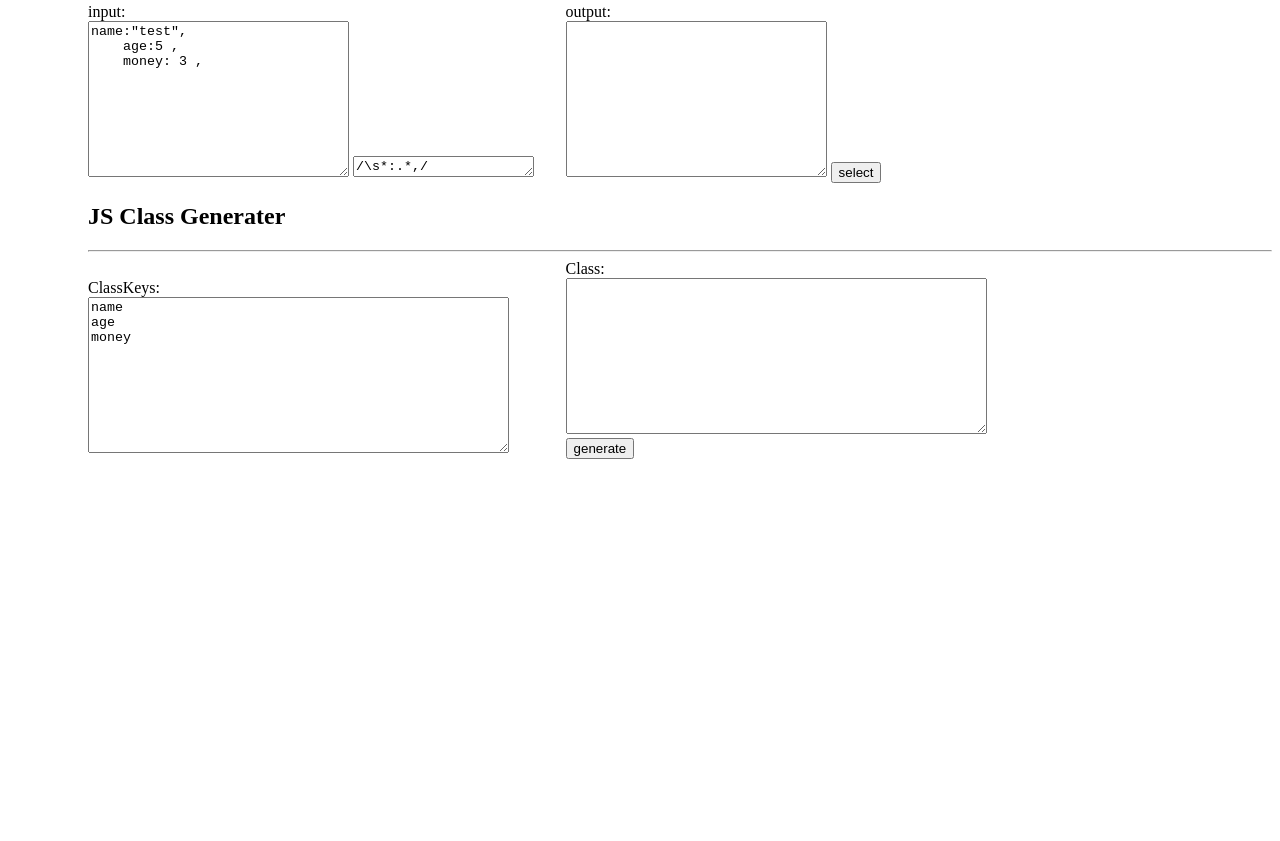
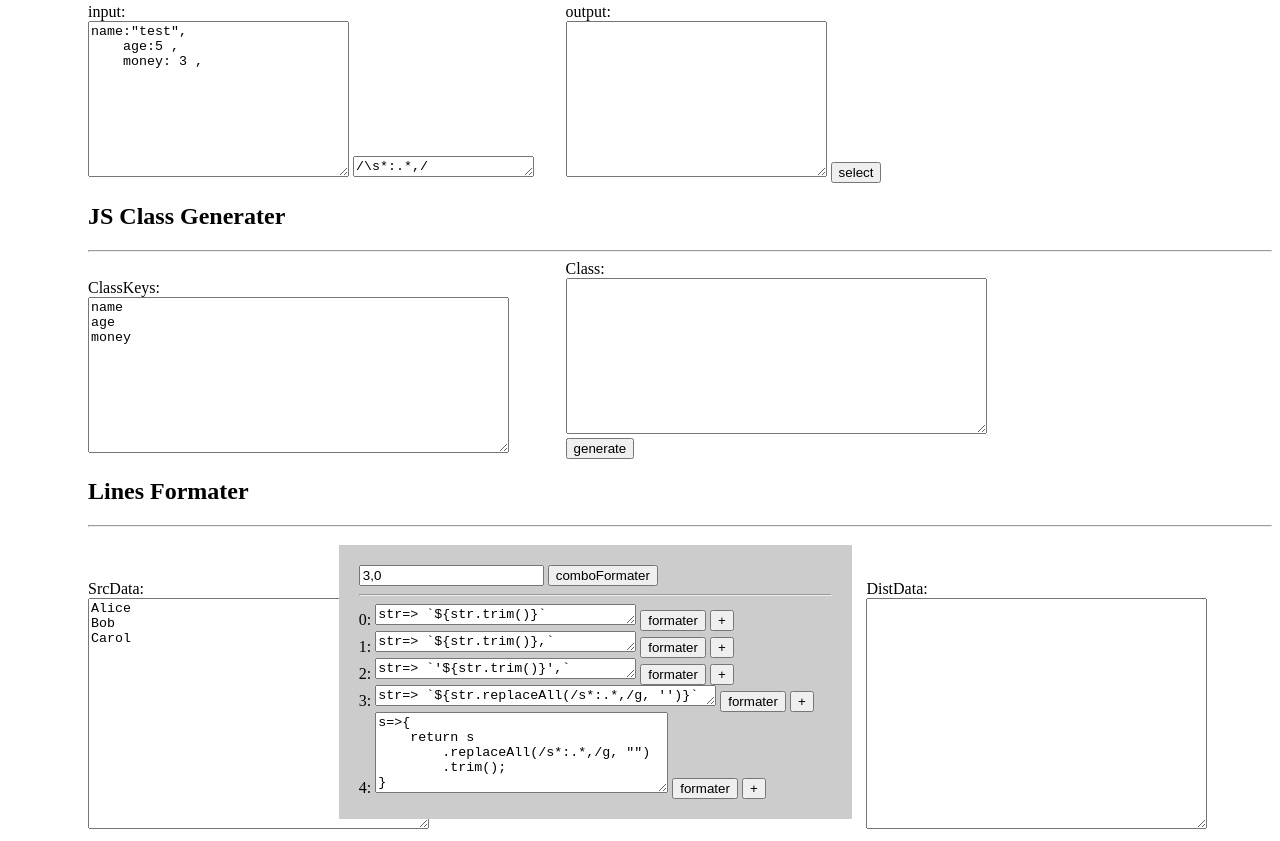
Before and after one commit to floatingping/rpgmakerTools, a plain HTML site: page tools/index.html in a window 1280 px wide. Shown: the part 734-1575 px from the top of the page. Before the commit the page ends 1201 px from the top, so only its background shows below. Drawn offline with nearby package versions, Linux system fonts and the light colour scheme.

Commit message:
feat: add Lines Formater

```diff
--- a/tools/index.html
+++ b/tools/index.html
@@ -16,6 +16,7 @@
             display: inline-block;
             width: 40%;
         }
+
         .width20 {
             display: inline-block;
             width: 20%;
@@ -100,11 +101,41 @@
                 <button v-on:click="generate()">generate</button>
             </div>
             <br>
+            <h2>Lines Formater</h2>
+            <hr>
+            <div class="width20">
+                SrcData:<br>
+                <textarea v-model="formatSrcData" rows="15" cols="40"></textarea>
+            </div>
+            <div class="width40" style="
+                    max-height: 15rem;
+                    overflow: scroll;
+                    background-color: #ccc;
+                    padding: 20px;
+                    margin: 10px;">
+                <input type="text" v-model="formatComboIndexs">
+                <button v-on:click="executeComboFormater()">comboFormater</button>
+                <hr>
+                <template v-for="(formatCallback, index) in formatCallbacks">
+                    {{index}}:
+                    <textarea v-model="formatCallbacks[index]" :rows="formatCallbacks[index].split('\n').length"
+                        :cols="Math.max(30, ...formatCallbacks[index].split('\n').map(s=>s.length))">
+                    </textarea>
+                    <button v-on:click="executeFormat([index])">formater</button>
+                    <button v-on:click="addFormatRule(index)">+</button>
+                    <br>
+                </template>
+            </div>
+            <div class="width20">
+                DistData:<br>
+                <textarea v-model="formatDistData" rows="15" cols="40"></textarea>
+            </div>
+            <br>
         </div>
     </div>
 
     <script src="app.js?20220305a"></script>
-    <script src="jsTools.js?20220305a"></script>
+    <script src="jsTools.js?20220821a"></script>
 </body>
 
 </html>
--- a/tools/jsTools.js
+++ b/tools/jsTools.js
@@ -9,7 +9,23 @@ const vueJsTools = new Vue({
         regexp: `/\\s*:.*,/`,
         keyWordSelecterOut: "",
         classKeys: "name\nage\nmoney",
-        jsClass: ""
+        jsClass: "",
+        formatSrcData: `Alice
+Bob
+Carol`,
+        formatCallbacks: [
+            "str=> `${str.trim()}`",
+            "str=> `${str.trim()},`",
+            "str=> `'${str.trim()}',`",
+            "str=> `${str.replaceAll(/s*:.*,/g, '')}`",
+            `s=>{
+    return s
+        .replaceAll(/s*:.*,/g, "")
+        .trim();
+}`
+        ],
+        formatDistData: "",
+        formatComboIndexs: "3,0"
     },
     methods: {
         seelctKeywords: function () {
@@ -17,7 +33,7 @@ const vueJsTools = new Vue({
             if (!/^\/.*\/$/.test(this.regexp)) return alert("bad regexp");
             this.keyWordSelecterOut = this.keyWordSelecterIn
                 .replaceAll(new RegExp(this.regexp.substring(1, this.regexp.length - 1), "g"), "")
-                .replaceAll(/\n\s+/g,"\n");
+                .replaceAll(/\n\s+/g, "\n");
         },
         generate: function () {
             const keys = this.classKeys.replaceAll("\r\n", "\n")
@@ -35,6 +51,35 @@ ${constructorData}
 ${geters}
 ${setters}
 }`;
-        }
+        },
+        convertDataWithFormatRules: function (arrayString, formatStrings) {
+            const formatRule = s => formatStrings.reduce((a, c) => eval(c)(a), s);
+            return arrayString.map(formatRule);
+        },
+        executeFormat: function (idxsFormatCallbacks) {
+            try {
+                this.formatDistData = this.convertDataWithFormatRules(
+                    this.formatSrcData.split("\n"),
+                    idxsFormatCallbacks.map(i => this.formatCallbacks[i])
+                ).join("\n");
+            }
+            catch(e) {
+                console.error(e);
+                alert("fortmat fail!");
+            }
+        },
+        addFormatRule: function (idxFormatCallbacks) {
+            this.formatCallbacks.splice(idxFormatCallbacks + 1, 0, "");
+        },
+        executeComboFormater: function () {
+            try {
+                const ruleIdxs = this.formatComboIndexs.split(",").map(s => Number(s.trim()));
+                this.executeFormat(ruleIdxs);
+            }
+            catch (e) {
+                console.error(e);
+                alert("comboFormater fail!");
+            }
+        },
     }
 });
```
